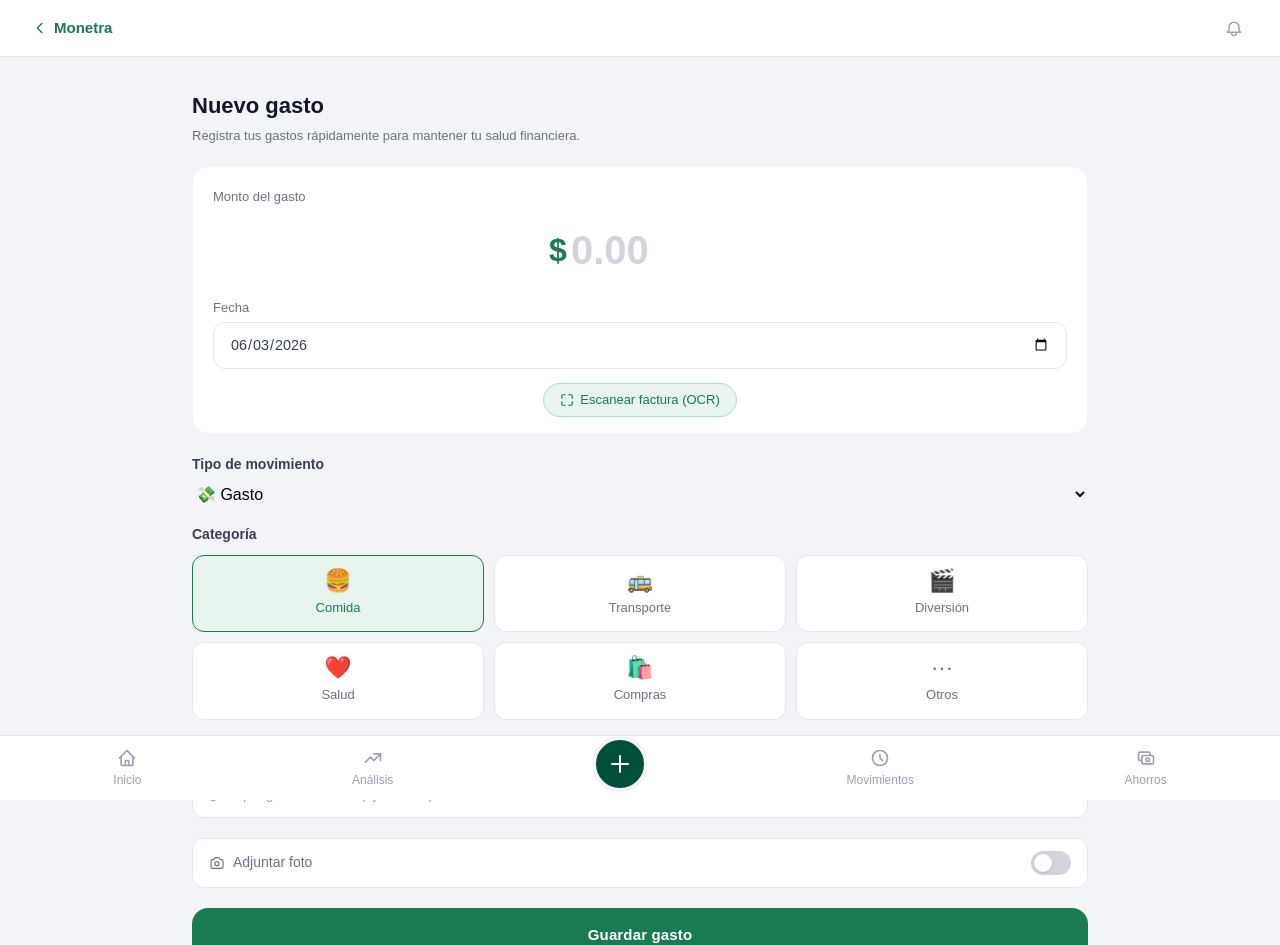
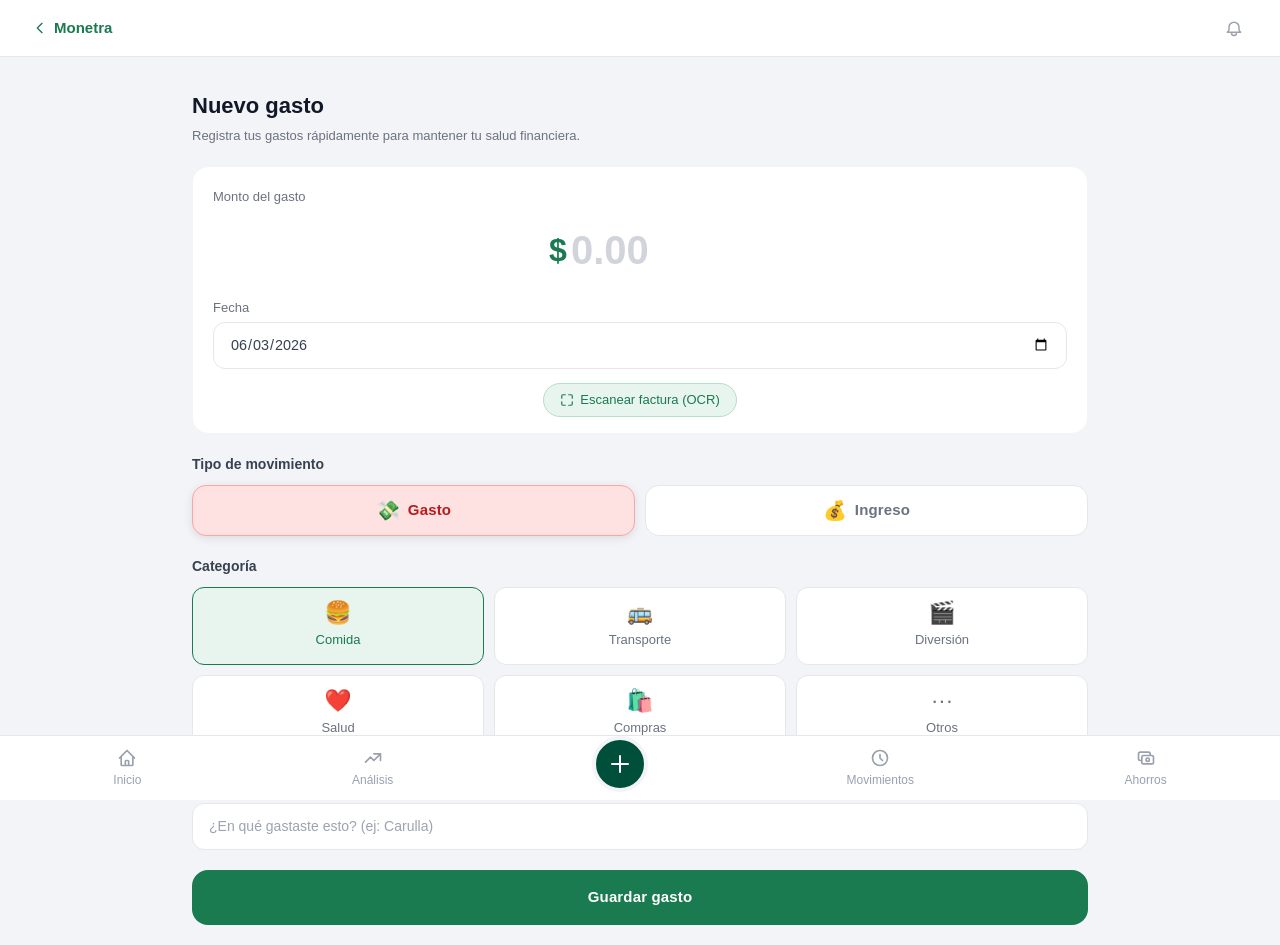
Before and after one commit to oscar-230/Monetra-App-MVP, a React (Vite) app in the folder frontend/: page /registro in a window 1280 px wide. Shown: the top 945 px of the page. Built offline with nearby package versions, Linux system fonts and the light colour scheme; no server answers; the database is empty; sample sign-in values are in the browser's storage.

Commit message:
Se acomoda visual de registro

```diff
--- a/frontend/src/views/registro/Registro.css
+++ b/frontend/src/views/registro/Registro.css
@@ -605,43 +605,69 @@
   overflow-wrap: break-word;
 }
 
+/* ─── Type toggle ──────────────────────────────────────────────────── */
+
+.rg-type-toggle {
+  display: grid;
+  grid-template-columns: 1fr 1fr;
+  gap: 0.625rem;
+}
+
+.rg-type-btn {
+  display: flex;
+  align-items: center;
+  justify-content: center;
+  gap: 8px;
+  padding: 0.85rem 1rem;
+  border-radius: 14px;
+  border: 1.5px solid #e5e7eb;
+  background: #ffffff;
+  color: #6b7280;
+  font-size: 0.9375rem;
+  font-weight: 600;
+  cursor: pointer;
+  transition: border-color 0.18s, background 0.18s, color 0.18s, box-shadow 0.18s, transform 0.1s;
+  font-family: sans-serif;
+}
+
+.rg-type-btn:hover {
+  border-color: #b6dfc8;
+  background: #f0fdf8;
+  color: #1a7a50;
+}
+
+.rg-type-btn:active {
+  transform: scale(0.97);
+}
+
+.rg-type-btn--active {
+  border-color: transparent;
+  box-shadow: 0 2px 10px rgba(0, 0, 0, 0.1);
+}
+
+.rg-type-btn--active.rg-type-btn--gasto {
+  background: #fee2e2;
+  color: #b91c1c;
+  border-color: #fca5a5;
+}
+
+.rg-type-btn--active.rg-type-btn--ingreso {
+  background: #e8f4ee;
+  color: #1a7a50;
+  border-color: #6ee7b7;
+}
+
+.rg-type-btn-emoji {
+  font-size: 1.2rem;
+  line-height: 1;
+}
+
+.rg-type-btn-label {
+  letter-spacing: 0.01em;
+}
+
 @media (max-width: 380px) {
   .ocr-amount { font-size: 1.2rem; }
   .occ-field-value { font-size: 0.875rem; }
-  /* Tipo de movimiento */
 
-  .rg-type-select {
-    width: 100%;
-    padding: 0.9rem 1rem;
-
-    border: 1px solid #e5e7eb;
-    border-radius: 14px;
-
-    background: #ffffff;
-    color: #374151;
-
-    font-size: 0.95rem;
-    font-weight: 600;
-
-    cursor: pointer;
-    outline: none;
-
-    transition:
-      border-color 0.2s ease,
-      box-shadow 0.2s ease,
-      transform 0.15s ease;
-  }
-
-  .rg-type-select:hover {
-    border-color: #1a7a50;
-  }
-
-  .rg-type-select:focus {
-    border-color: #1a7a50;
-    box-shadow: 0 0 0 4px rgba(26, 122, 80, 0.12);
-  }
-
-  .rg-type-select option {
-    font-weight: 500;
-  }
 }
--- a/frontend/src/views/registro/Registro.jsx
+++ b/frontend/src/views/registro/Registro.jsx
@@ -72,7 +72,6 @@ export const Registro = () => {
   const [monto,          setMonto]          = useState('');
   const [categoria,      setCategoria]      = useState(categoriaPorDefecto('gasto'));
   const [nota,           setNota]           = useState('');
-  const [adjuntarFoto,   setAdjuntar]       = useState(false);
   const [fecha,          setFecha]          = useState(new Date().toISOString().slice(0, 10));
 
   // ── Estado OCR / UI ────────────────────────────────────────────────
@@ -301,23 +300,25 @@ export const Registro = () => {
 
         {/* Tipo de movimiento */}
         <div className="rg-section">
-          <span className="rg-section-label">
-            Tipo de movimiento
-          </span>
-
-          <select
-            className="rg-type-select"
-            value={tipoMovimiento}
-            onChange={handleTipoChange}
-          >
-            <option value="gasto">
-              💸 Gasto
-            </option>
-
-            <option value="ingreso">
-              💰 Ingreso
-            </option>
-          </select>
+          <span className="rg-section-label">Tipo de movimiento</span>
+          <div className="rg-type-toggle">
+            <button
+              className={`rg-type-btn${tipoMovimiento === 'gasto' ? ' rg-type-btn--active rg-type-btn--gasto' : ''}`}
+              onClick={() => { setTipoMovimiento('gasto'); setCategoria(categoriaPorDefecto('gasto')); }}
+              type="button"
+            >
+              <span className="rg-type-btn-emoji">💸</span>
+              <span className="rg-type-btn-label">Gasto</span>
+            </button>
+            <button
+              className={`rg-type-btn${tipoMovimiento === 'ingreso' ? ' rg-type-btn--active rg-type-btn--ingreso' : ''}`}
+              onClick={() => { setTipoMovimiento('ingreso'); setCategoria(categoriaPorDefecto('ingreso')); }}
+              type="button"
+            >
+              <span className="rg-type-btn-emoji">💰</span>
+              <span className="rg-type-btn-label">Ingreso</span>
+            </button>
+          </div>
         </div>
 
         {/* ── Categorías ──────────────────────────────────────────── */}
@@ -353,25 +354,6 @@ export const Registro = () => {
             value={nota}
             onChange={(e) => setNota(e.target.value)}
             aria-label="Nota opcional"
-          />
-        </div>
-
-        {/* ── Toggle foto ──────────────────────────────────────────── */}
-        <div className="rg-toggle-row">
-          <span className="rg-toggle-label">
-            <svg width="16" height="16" fill="none" viewBox="0 0 24 24" stroke="currentColor" strokeWidth={1.75}>
-              <path strokeLinecap="round" strokeLinejoin="round"
-                d="M3 9a2 2 0 012-2h.93a2 2 0 001.664-.89l.812-1.22A2 2 0 0110.07 4h3.86a2 2 0 011.664.89l.812 1.22A2 2 0 0018.07 7H19a2 2 0 012 2v9a2 2 0 01-2 2H5a2 2 0 01-2-2V9z" />
-              <path strokeLinecap="round" strokeLinejoin="round" d="M15 13a3 3 0 11-6 0 3 3 0 016 0z" />
-            </svg>
-            Adjuntar foto
-          </span>
-          <button
-            className={`rg-toggle${adjuntarFoto ? ' rg-toggle--on' : ''}`}
-            onClick={() => setAdjuntar(!adjuntarFoto)}
-            role="switch"
-            aria-checked={adjuntarFoto}
-            aria-label="Adjuntar foto"
           />
         </div>
 
```
